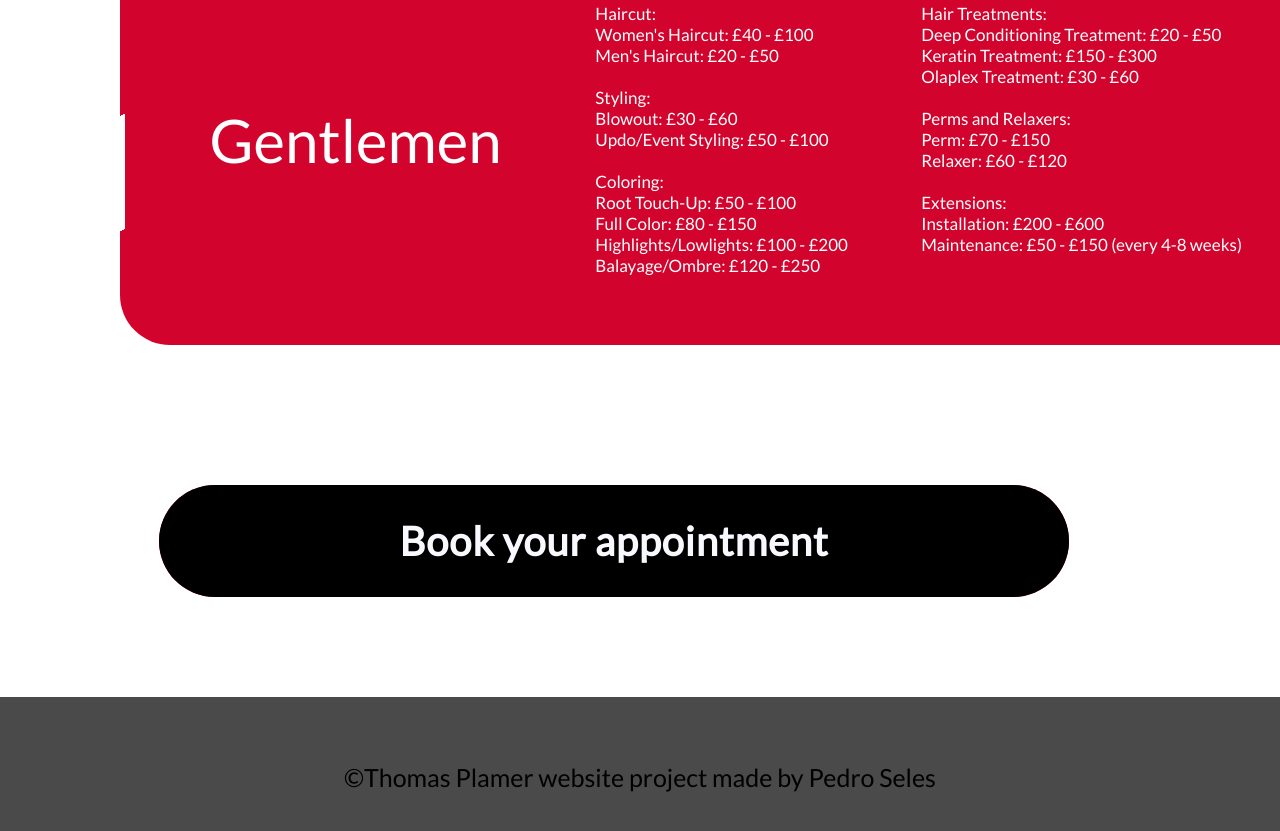
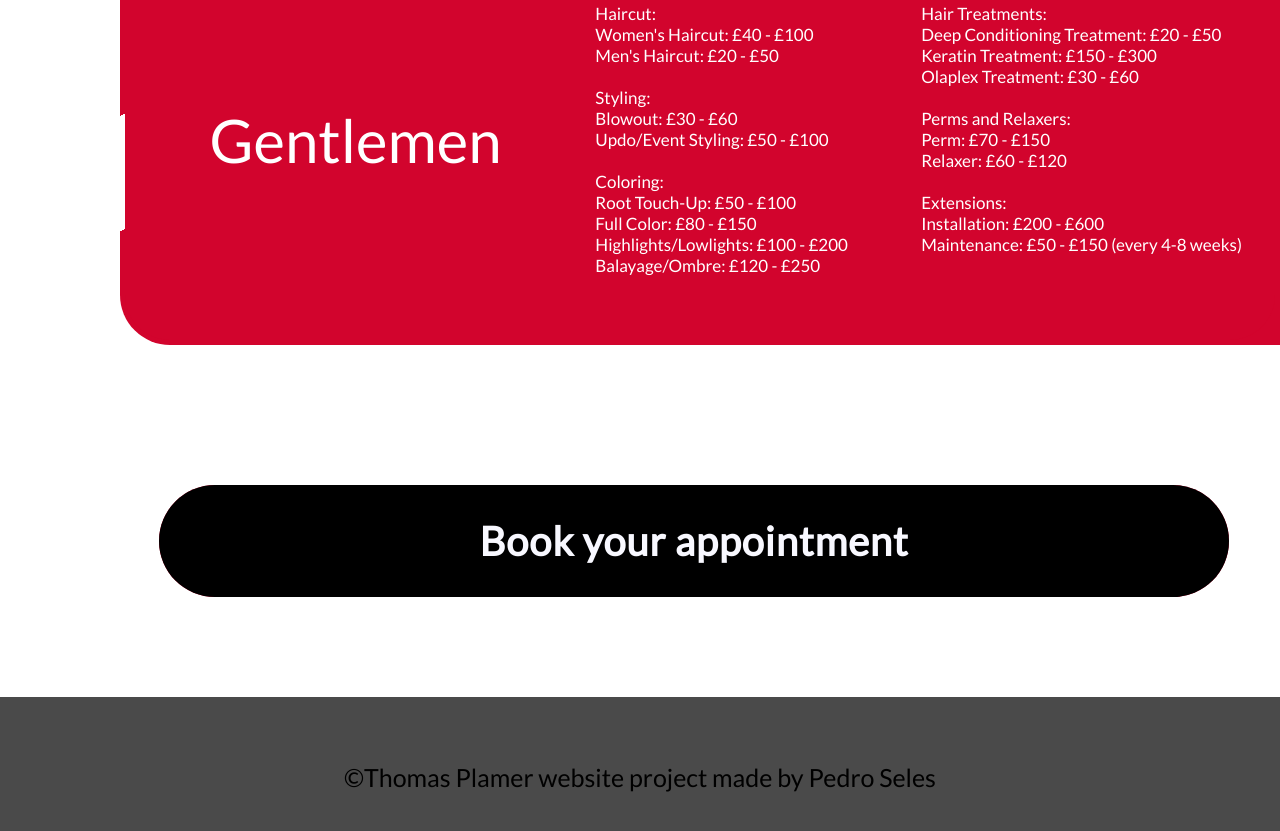
Before and after one commit to Adalynity/pedroreds, a website: page RedsServicespage.html in a window 1280 px wide. Shown: the part 873-1704 px from the top of the page. Drawn offline with Linux system fonts and the light colour scheme.

Commit message:
Change the size of bottom

```diff
--- a/styleofRED.css
+++ b/styleofRED.css
@@ -1398,7 +1398,7 @@ h2{
   outline: none;
   cursor: pointer;
   border: none;
-  padding: 2rem 15rem;
+  padding: 2rem 20rem;
   margin: 0;
   font-family: inherit;
   font-size: inherit;
```
